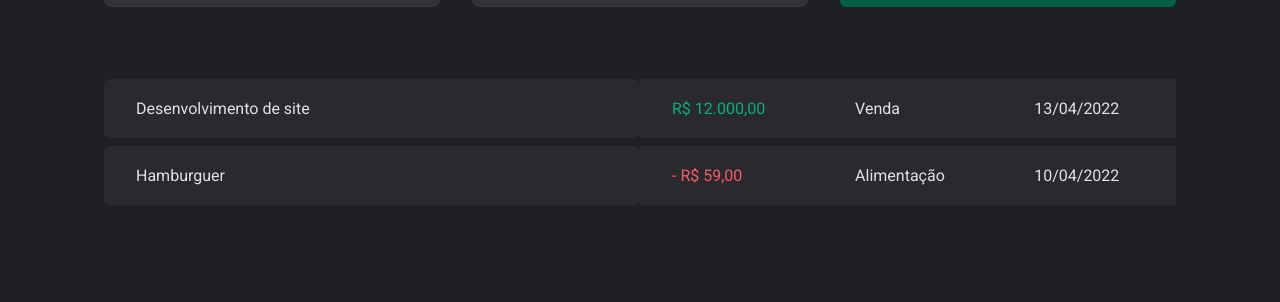
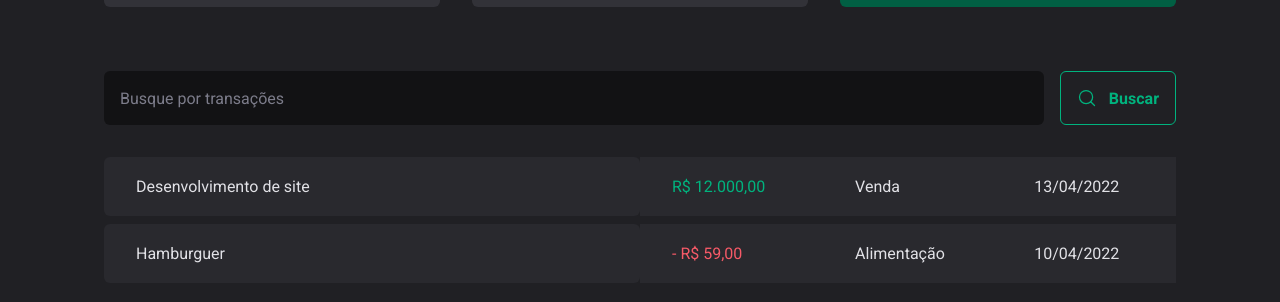
Before and after one commit to J-Breno/reactJs_rocketseat, a React (Vite) app in the folder projetos/03-dt-money/: page / in a window 1280 px wide. Shown: the part 128-430 px from the top of the page. Built offline with nearby package versions, Linux system fonts and the light colour scheme.

Commit message:
Componente SearchForm

```diff
--- /dev/null
+++ b/projetos/03-dt-money/src/pages/Transactions/components/SearchForm/index.tsx
@@ -0,0 +1,14 @@
+import { MagnifyingGlass } from "phosphor-react";
+import { SearchFormContainer } from "./styles";
+
+export function SearchForm() {
+  return (
+    <SearchFormContainer>
+      <input type="text" placeholder="Busque por transações" />
+      <button type="submit">
+        <MagnifyingGlass size={20} />
+        Buscar
+      </button>
+    </SearchFormContainer>
+  );
+}
--- /dev/null
+++ b/projetos/03-dt-money/src/pages/Transactions/components/SearchForm/styles.ts
@@ -0,0 +1,40 @@
+import styled from "styled-components";
+
+export const SearchFormContainer = styled.form`
+  display: flex;
+  gap: 1rem;
+
+  input {
+    flex: 1;
+    border-radius: 6px;
+    border: 0;
+    background: ${(props) => props.theme["gray-900"]};
+    color: ${(props) => props.theme["gray-300"]};
+    padding: 1rem;
+
+    &::placeholder {
+      color: ${(props) => props.theme["gray-500"]};
+    }
+  }
+
+  button {
+    display: flex;
+    align-items: center;
+    gap: 0.75rem;
+
+    border: 0;
+    padding: 1rem;
+    background: transparent;
+    border: 1px solid ${(props) => props.theme["green-300"]};
+    color: ${(props) => props.theme["green-300"]};
+    font-weight: bold;
+    border-radius: 6px;
+
+    &:hover {
+      background: ${(props) => props.theme["green-500"]};
+      border: 1px solid ${(props) => props.theme["green-500"]};
+      color: ${(props) => props.theme["white"]};
+      transition: background-color 0.2s, color 0.2s, border-color 0.2s;
+    }
+  }
+`;
--- a/projetos/03-dt-money/src/pages/Transactions/index.tsx
+++ b/projetos/03-dt-money/src/pages/Transactions/index.tsx
@@ -1,5 +1,6 @@
 import { Header } from "../../components/Header";
 import { Summary } from "../../components/Summary";
+import { SearchForm } from "./components/SearchForm";
 import {
   PriceHighLight,
   TransactionsContainter,
@@ -13,6 +14,7 @@
         <Header />
         <Summary />
         <TransactionsContainter>
+            <SearchForm />
           <TransactionsTable>
             <tbody>
               <tr>
--- a/projetos/03-dt-money/src/pages/Transactions/styles.ts
+++ b/projetos/03-dt-money/src/pages/Transactions/styles.ts
@@ -11,7 +11,7 @@
   width: 100%;
   border-collapse: separate;
   border-spacing: 0 0.5rem;
-  /* margin-top: 1.5rem; */
+  margin-top: 1.5rem;
 
   td {
     padding: 1.25rem 2rem;
```
